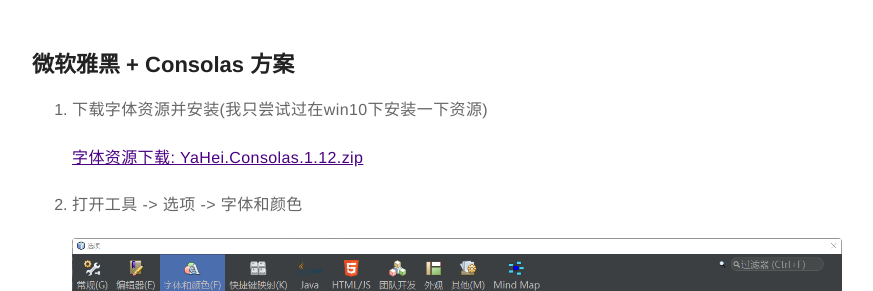
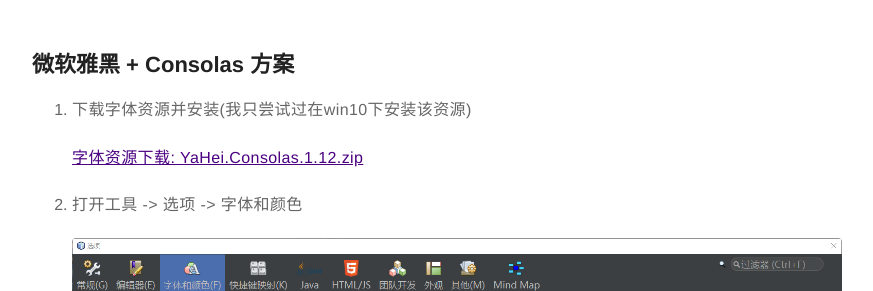
Before and after one commit to dawsonlee1790/dawsonlee1790.github.io, a Jekyll site: the page built from _posts/2018-08-20-NetBeans8.2外观配置.markdown, in a window 1280 px wide and 900 px high, scrolled down 6605 px. Shown: the part 159-450 px from the top of the window, without its empty margins (203-1076 px from the left). Built offline with Jekyll 4.4.1, drawn with Linux system fonts in a browser that asks for light colours; comment, search, counter and statistics services are not loaded.

Commit message:
编辑文章《NetBeans8.2外观配置》

```diff
--- a/_posts/2018-08-20-NetBeans8.2外观配置.markdown
+++ b/_posts/2018-08-20-NetBeans8.2外观配置.markdown
@@ -115,7 +115,7 @@
 <a id="code_style"></a>
 ##  微软雅黑 + Consolas 方案
 
-1. 下载字体资源并安装(我只尝试过在win10下安装一下资源)
+1. 下载字体资源并安装(我只尝试过在win10下安装该资源)
 
     [字体资源下载: YaHei.Consolas.1.12.zip][14]
 
```
